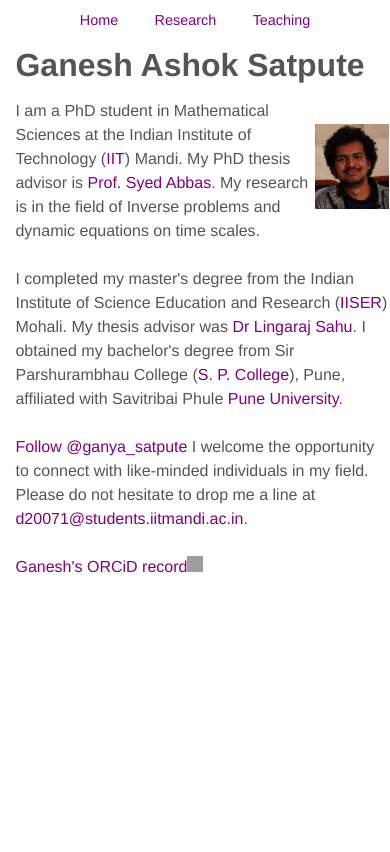
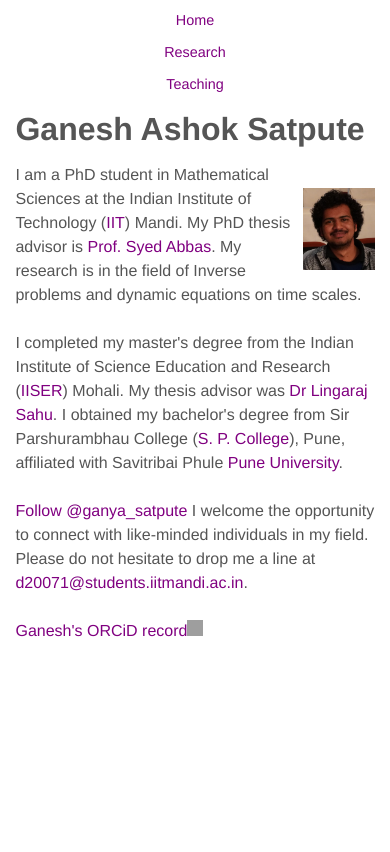
Before and after one commit to ganeshasatpute/ganeshasatpute.github.io, a PHP site: page / in a window 390 px wide. Run offline with PHP 8.4, Linux system fonts and the light colour scheme; some libraries are stand-ins or nearby versions; grey boxes are pictures that could not be loaded.

Commit message:
Update style.css

```diff
--- a/style.css
+++ b/style.css
@@ -68,32 +68,31 @@ font-weight: normal;
   div#navigation {
     position: static;
     float: none;
-    width: auto;
+    width: 100%; /* changed to 100% */
     padding: 0;
     margin-bottom: 1rem;
   }
   div#navigation > a {
-    display: inline-block;
+    display: block; /* changed to block */
     text-align: center;
-    margin: 0 1rem;
+    margin: 0.5rem 0; /* changed to 0.5rem */
     font-size: 0.9rem;
   }
   div#content {
-    margin: 1rem 0 0;
+    margin: 1rem 0;
     padding: 0 2%;
-    width: 100%;
+    max-width: 100%; /* changed to max-width */
     font-size: 1rem;
   }
 }
 
-
 @media all and (min-width: 822px) {
-/* Define styles for small screens */
+  /* Define styles for larger screens */
   div#navigation {
     float: left;
     position: fixed;
     top: 1.5rem;
-width: 17%;
+    width: 20%; /* changed to 20% */
     padding: 0 2%;
   }
   div#navigation > a {
@@ -103,9 +102,10 @@ margin: 1rem 0;
     font-size: 1rem;
   }
   div#content {
-margin: 2rem 0 0 20.6%;
+    margin: 2rem 0 0 20%;
     padding: 0 3.6%;
     width: 80%;
     font-size: 1.2rem;
+    max-width: none; /* changed to none */
   }
 }
```
Lines whose indentation alone changed are shown as unchanged.
